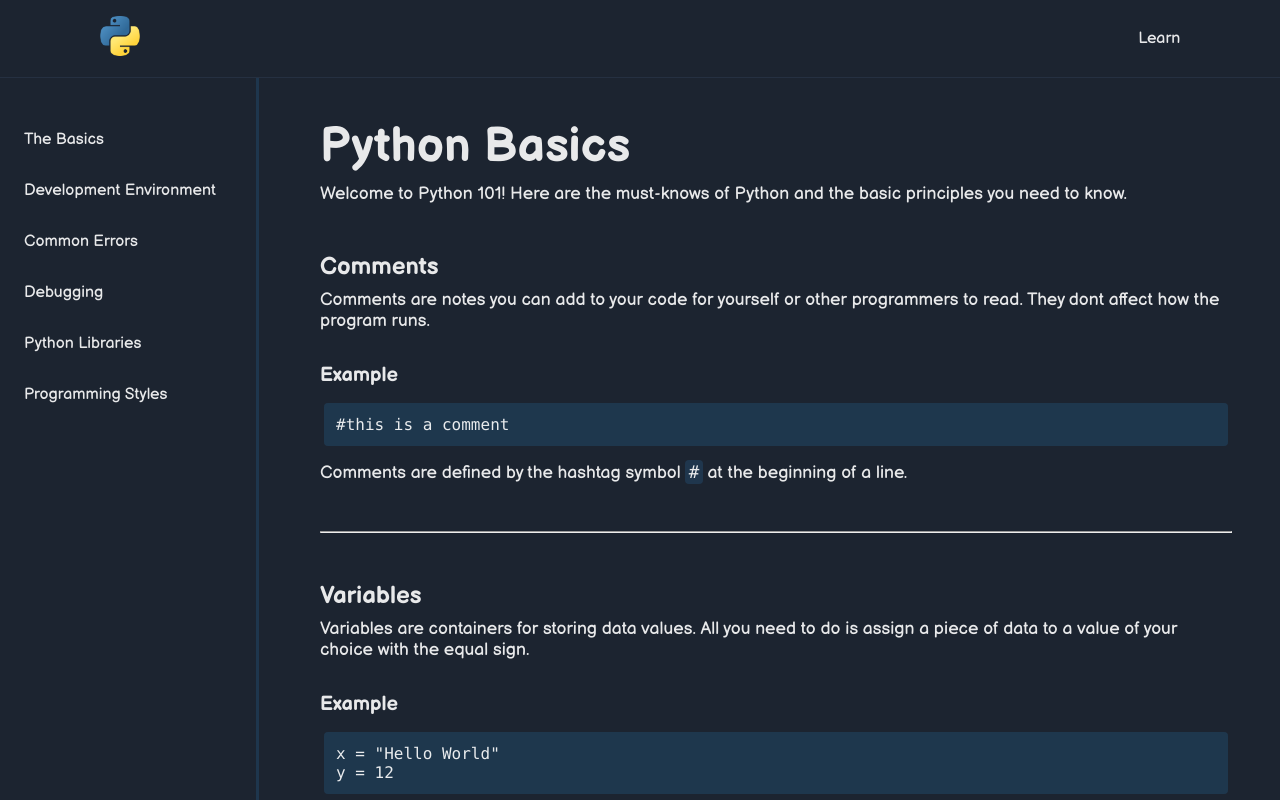
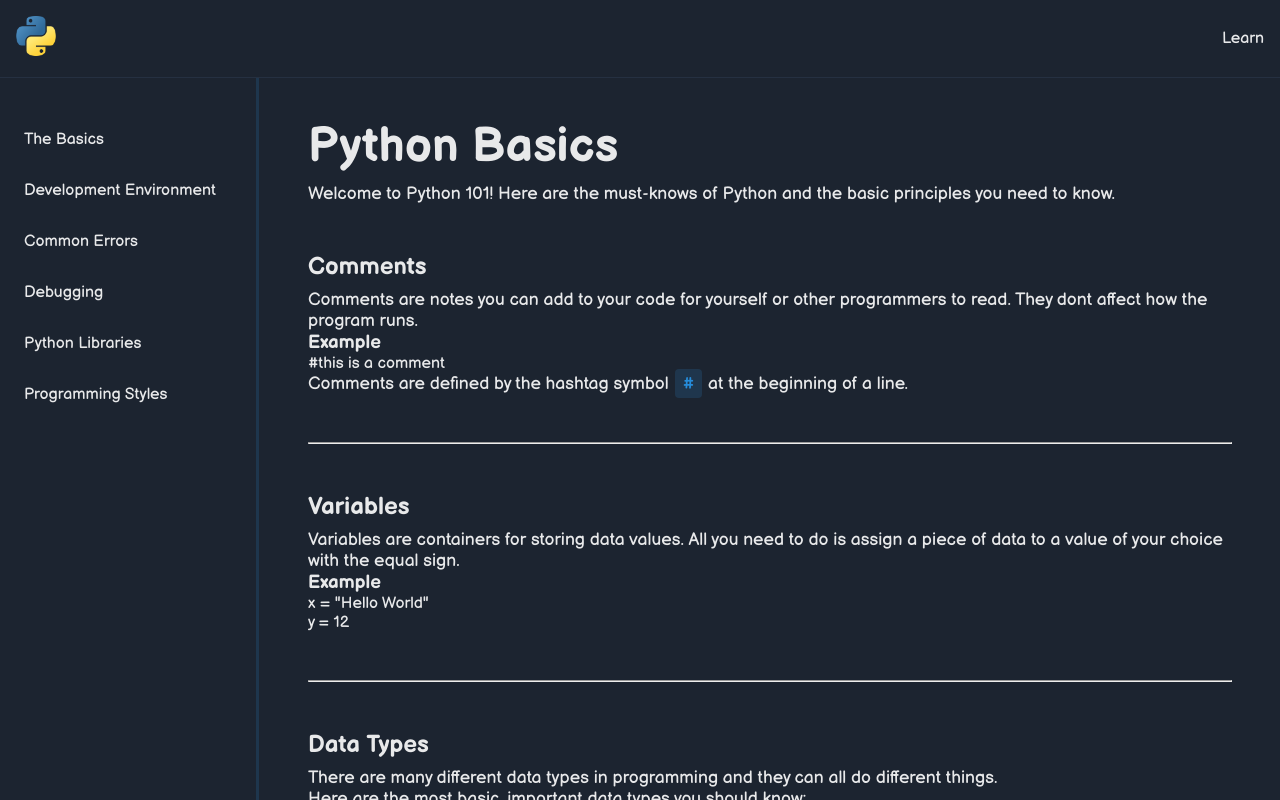
Before and after one commit to nataliadgalindo/python-wiki, a React (Vite) app: page /learn in a window 1280 px wide. Shown: the top 800 px of the page. Built offline with nearby package versions, Linux system fonts and the light colour scheme.

Commit message:
update styles

```diff
--- a/src/index.css
+++ b/src/index.css
@@ -19,22 +19,34 @@
 
 /* global */
 
+:root {
+  --off-white: rgba(255, 255, 255, 0.9);
+  --dark-blue: rgb(28, 36, 48);
+  --main-blue: #268cda;
+  --grayish-blue: rgba(43, 130, 196, 0.2);
+}
+
 *,
 ::after,
 ::before {
   font-family: "Balsamiq Sans", sans-serif;
   box-sizing: border-box;
-  color: rgba(255, 255, 255, 0.9);
+  color: var(--off-white);
   margin: 0;
+  text-shadow: none;
 }
 
 body {
   min-height: 100vh;
-  background-color: rgb(28, 36, 48);
+  background-color: var(--dark-blue);
 }
 
 a {
   text-decoration: none;
+}
+
+svg {
+  opacity: 0.9;
 }
 
 /* code snippets */
@@ -44,27 +56,17 @@
 }
 
 /* inline code */
-code {
-  font-family: Consolas, monospace;
-  background-color: rgba(43, 130, 196, 0.2);
-  color: rgba(255, 255, 255, 0.9);
-  padding: 0.125rem 0.25rem;
-  margin: 0 0.25rem;
+
+p code {
+  background-color: var(--grayish-blue);
+  color: var(--main-blue);
+  padding: 0.25rem 0.5rem;
+  margin: 0 6px;
   border-radius: 4px;
 }
 
-/* code blocks */
-pre code {
-  display: block;
-  padding: 0.75rem;
-  white-space: pre-wrap;
-}
+/* @media screen and (min-width: 1024px) { */
 
-pre {
-  margin: 1rem 0;
-}
-
-@media screen and (min-width: 1024px) {
 /* home page */
 
 .home-page {
@@ -97,7 +99,7 @@
 }
 
 .main-btn {
-    background-color: #2b77b2;
+  background-color: var(--main-blue);
   border-radius: 30px;
   padding: 0.75rem 1.25rem;
 }
@@ -108,13 +110,12 @@
   position: sticky;
   top: 0;
   /* background-color: rgb(37, 48, 65); */
-    background-color: rgb(28, 36, 48);
+  background-color: var(--dark-blue);
   border-bottom: 1px solid rgb(37, 48, 65);
   padding: 1rem;
   display: flex;
-    justify-content: center;
+  justify-content: space-between;
   align-items: center;
-    gap: 0 80%;
   height: 100%;
 }
 
@@ -122,8 +123,12 @@
   width: 40px;
 }
 
-  .top-nav a:not(.logo):hover {
-    border-bottom: 2px solid #2b77b2;
+.side-links a {
+  margin: 0 1rem;
+}
+
+.side-links a:hover {
+  border-bottom: 2px solid var(--main-blue);
 }
 
 /* main content */
@@ -133,7 +138,7 @@
 .grid-container {
   /* margin-top: 2rem; */
   display: grid;
-    grid-template-columns: 25% 75%;
+  grid-template-columns: 260px calc(100vw - 260px);
 }
 
 /* side nav */
@@ -142,7 +147,7 @@
   position: fixed;
   /* left: 0; */
   padding: 2rem 1rem 0 0;
-    border-right: 3px solid rgba(43, 130, 196, 0.2);
+  border-right: 3px solid var(--grayish-blue);
   height: 100%;
 }
 
@@ -155,17 +160,16 @@
 }
 
 .side-nav a:hover {
-    background-color: rgba(43, 130, 196, 0.2);
+  background-color: var(--grayish-blue);
   border-radius: 0 12px 12px 0;
-    color: rgb(43, 130, 196);
+  color: var(--main-blue);
   /* font-weight: 700; */
 }
 
 /* subsections / global styles */
 
 main {
-    padding: 2.5rem 3rem 0 0;
-    /* padding-top: 2.5rem; */
+  padding: 2.5rem 3rem;
 }
 
 #section-header {
@@ -207,9 +211,18 @@
   padding: 0.75rem 1.5rem;
 }
 
+/* .page-btn svg path {
+  fill: #fff;
+} */
+
+.page-btn svg {
+  width: 32px;
+  height: 32px;
+}
+
 .page-btn:hover {
-    background-color: rgba(43, 130, 196, 0.2);
-    color: rgb(43, 130, 196);
+  background-color: var(--grayish-blue);
+  color: var(--main-blue);
 }
 
 .next-page-btn {
@@ -220,7 +233,7 @@
   align-self: left;
 }
 
-  .section-content div {
+/* .section-content div {
     padding-top: 1rem;
   }
 
@@ -231,11 +244,11 @@
   .section-content h3 {
     font-size: 1.25rem;
     margin: 0.5rem 0;
-  }
+  } */
 
 /* basics page */
 
-  .devenv hr {
+/* .devenv hr {
     margin: 1rem 0;
   }
 
@@ -245,5 +258,5 @@
 
   .section-content div {
     padding-top: 0;
-  }
-}
+  } */
+/* } */
```
Lines whose indentation alone changed are shown as unchanged.
